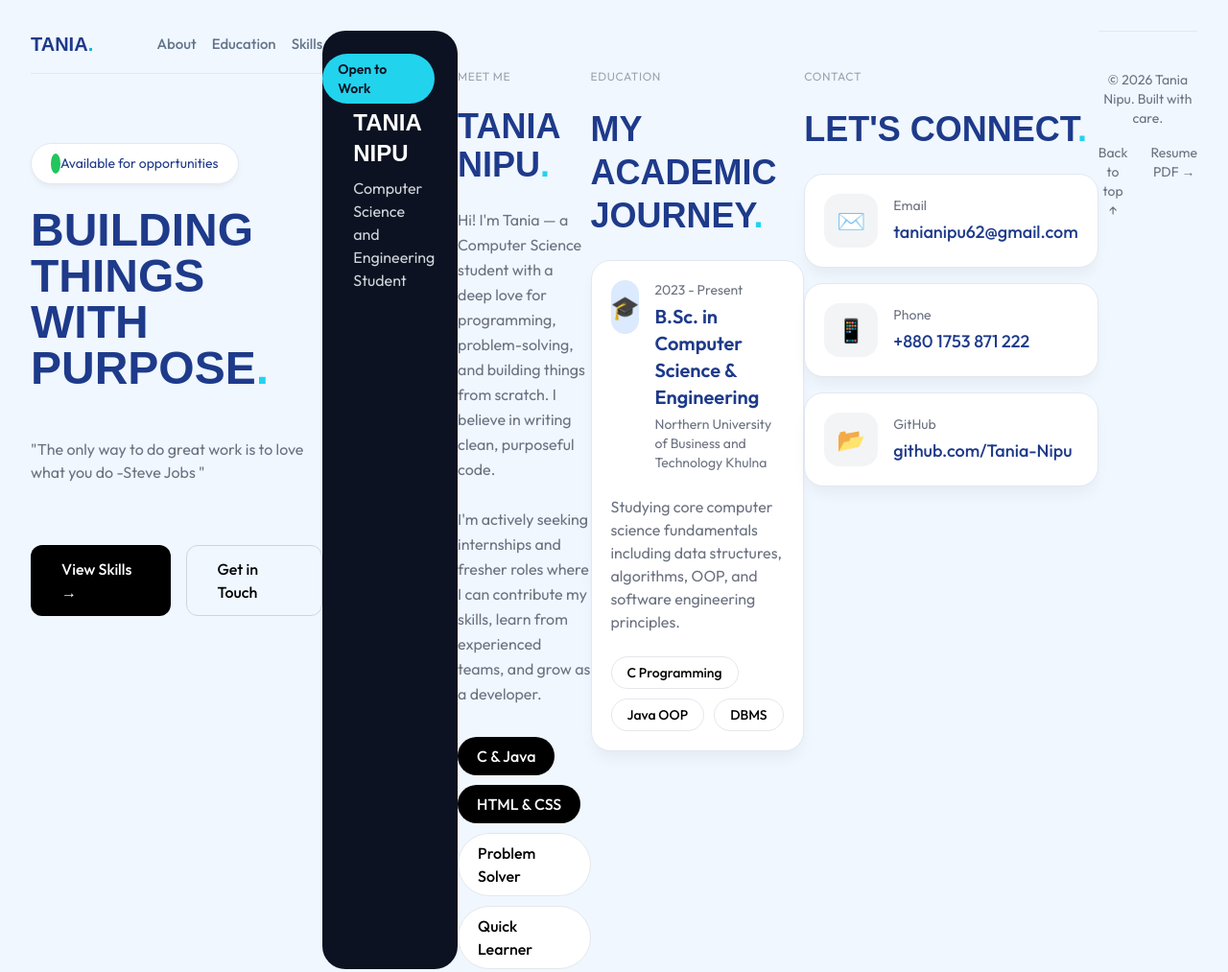
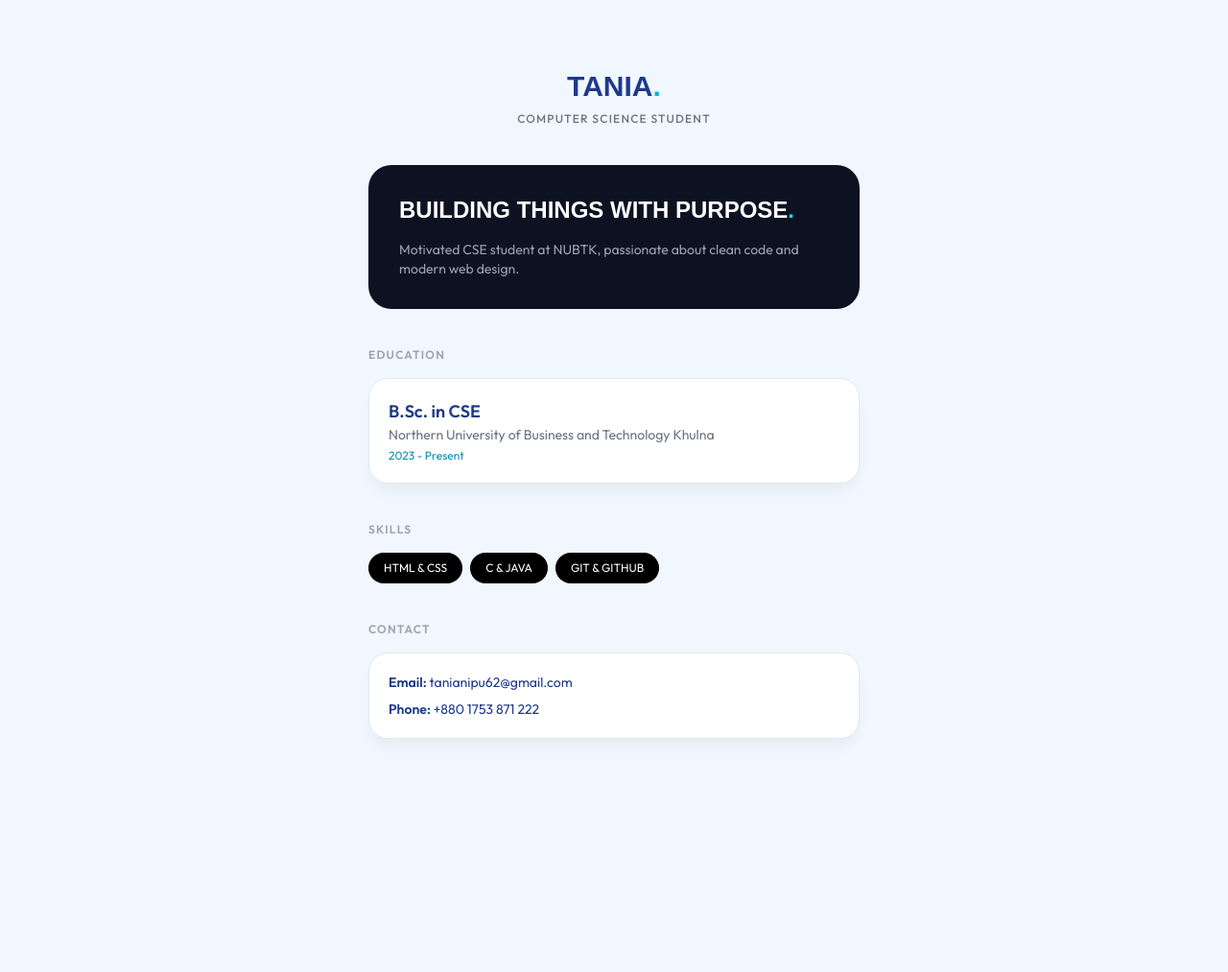
Before and after one commit to Tania-Nipu/my-portfolio, a plain HTML site: page index.html in a window 1280 px wide. Shown: the whole page at 96% size. After the commit the page ends 882 px from the top, so only its background shows below. Drawn offline with nearby package versions, Linux system fonts and the light colour scheme; a web font is replaced by a local one.

Commit message:
Revise index.html for improved layout and details
Updated the portfolio page structure and content.

```diff
--- a/index.html
+++ b/index.html
@@ -3,134 +3,52 @@
 <head>
     <meta charset="UTF-8">
     <meta name="viewport" content="width=device-width, initial-scale=1.0">
-    <title>Tania Nipu | Software Developer</title>
+    <title>Tania Nipu | Portfolio</title>
     <script src="https://cdn.tailwindcss.com"></script>
     <style>
         @import url('https://fonts.googleapis.com/css2?family=Unbounded:wght@500;700&family=Outfit:wght@400;500;600&display=swap');
-        body { font-family: 'Outfit', sans-serif; background-color: #f0f7ff; color: #1e3a8a; }
-        h1, h2, h3, .heading-font { font-family: 'Unbounded', sans-serif; text-transform: uppercase; }
-        .available-tag { background: white; padding: 10px 20px; border-radius: 50px; border: 1px solid #e2e8f0; display: inline-flex; items-center gap: 8px; font-size: 14px; box-shadow: 0 4px 6px -1px rgba(0,0,0,0.05); }
-        .green-dot { width: 10px; hieght: 10px; background: #22c55e; border-radius: 50%; }
-        .nav-link { font-size: 15px; color: #64748b; text-decoration: none; font-weight: 500; }
+        body { font-family: 'Outfit', sans-serif; background-color: #f0f7ff; color: #1e3a8a; margin: 0; }
+        h1, h2, h3 { font-family: 'Unbounded', sans-serif; text-transform: uppercase; }
         .card { background: white; border-radius: 20px; padding: 20px; border: 1px solid #e2e8f0; box-shadow: 0 10px 15px -3px rgba(0,0,0,0.05); }
     </style>
 </head>
 <body class="p-4 md:p-8 flex justify-center">
+    <div class="w-full max-w-lg space-y-10">
+        <div class="text-center pt-10">
+            <h1 class="text-3xl font-bold">Tania<span class="text-cyan-500">.</span></h1>
+            <p class="text-gray-500 mt-2 font-medium uppercase tracking-widest text-xs">Computer Science Student</p>
+        </div>
 
-<div class="w-full max-w-lg space-y-12">
+        <div class="bg-[#0c1221] text-white rounded-3xl p-8 space-y-4">
+            <h2 class="text-2xl font-bold leading-tight">Building things with purpose<span class="text-cyan-400">.</span></h2>
+            <p class="text-gray-400 text-sm">Motivated CSE student at NUBTK, passionate about clean code and modern web design.</p>
+        </div>
 
-    <div class="flex items-center justify-between pb-4 border-b">
-        <div class="flex items-center gap-1.5">
-            <h1 class="text-xl font-bold">Tania<span class="text-cyan-500">.</span></h1>
+        <div class="space-y-4">
+            <p class="text-gray-400 uppercase text-xs tracking-widest font-bold">Education</p>
+            <div class="card">
+                <p class="font-bold text-lg text-blue-900">B.Sc. in CSE</p>
+                <p class="text-gray-500 text-sm">Northern University of Business and Technology Khulna</p>
+                <p class="text-cyan-600 text-xs mt-1">2023 - Present</p>
+            </div>
         </div>
-        <div class="flex gap-4">
-            <a href="#about" class="nav-link">About</a>
-            <a href="#education" class="nav-link">Education</a>
-            <a href="#skills" class="nav-link">Skills</a>
+
+        <div class="space-y-4">
+            <p class="text-gray-400 uppercase text-xs tracking-widest font-bold">Skills</p>
+            <div class="flex flex-wrap gap-2">
+                <span class="bg-black text-white px-4 py-2 rounded-full text-xs">HTML & CSS</span>
+                <span class="bg-black text-white px-4 py-2 rounded-full text-xs">C & JAVA</span>
+                <span class="bg-black text-white px-4 py-2 rounded-full text-xs">GIT & GITHUB</span>
+            </div>
         </div>
-    </div>
 
-    <div class="space-y-6 pt-6">
-        <div class="available-tag">
-            <div class="green-dot"></div> Available for opportunities
-        </div>
-        <h2 class="text-4xl md:text-5xl font-bold leading-tight">
-            Building<br> things with<br> purpose<span class="text-cyan-400">.</span>
-        </div>
-        <p class="text-gray-500 max-w-md">"The only way to do great work is to love what you do -Steve Jobs "</p>
-        <div class="flex gap-4 pt-4">
-            <a href="#skills" class="bg-black text-white px-8 py-3 rounded-xl font-medium flex items-center gap-2">View Skills &rarr;</a>
-            <a href="mailto:tanianipu62@gmail.com" class="border border-gray-300 text-black px-8 py-3 rounded-xl font-medium">Get in Touch</a>
-        </div>
-    </div>
-
-    <div class="bg-[#0c1221] text-white rounded-3xl p-8 relative overflow-hidden space-y-2">
-        <div class="bg-cyan-400 text-[#0c1221] px-4 py-1.5 rounded-full font-semibold absolute top-6 right-6 text-sm">Open to Work</div>
-        <p class="text-gray-400 uppercase text-xs tracking-wider">Portfolio Card</p>
-        <h3 class="text-2xl font-bold">Tania Nipu</h3>
-        <p class="text-gray-300">Computer Science and Engineering Student</p>
-    </div>
-
-    <div id="about" class="space-y-6 pt-10">
-        <p class="text-gray-400 uppercase text-xs tracking-wider">Meet Me</p>
-        <h2 class="text-4xl font-bold">Tania<br> Nipu<span class="text-cyan-400">.</span></h2>
-        <p class="text-gray-500 max-w-lg leading-relaxed">
-            Hi! I'm Tania — a Computer Science student with a deep love for programming, problem-solving, and building things from scratch. I believe in writing clean, purposeful code.<br><br>
-            I'm actively seeking internships and fresher roles where I can contribute my skills, learn from experienced teams, and grow as a developer.
-        </p>
-        <div class="flex flex-wrap gap-2.5 pt-2">
-            <span class="bg-black text-white px-5 py-2 rounded-full font-medium">C & Java</span>
-            <span class="bg-black text-white px-5 py-2 rounded-full font-medium">HTML & CSS</span>
-            <span class="bg-white border text-black px-5 py-2 rounded-full font-medium">Problem Solver</span>
-            <span class="bg-white border text-black px-5 py-2 rounded-full font-medium">Quick Learner</span>
-        </div>
-    </div>
-
-    <div id="education" class="space-y-6 pt-10">
-        <p class="text-gray-400 uppercase text-xs tracking-wider">Education</p>
-        <h2 class="text-4xl font-bold leading-tight">My academic<br> journey<span class="text-cyan-400">.</span></h2>
-
-        <div class="card space-y-4">
-            <div class="flex gap-4">
-                <div class="w-14 h-14 bg-blue-100 rounded-2xl flex items-center justify-center text-2xl text-cyan-500">🎓</div>
-                <div class="space-y-1">
-                    <p class="text-gray-500 text-sm">2023 - Present</p>
-                    <p class="font-semibold text-xl">B.Sc. in Computer Science & Engineering</p>
-                    <p class="text-gray-500 text-sm">Northern University of Business and Technology Khulna</p>
-                </div>
-            </div>
-            <p class="text-gray-500 max-w-md pt-2">Studying core computer science fundamentals including data structures, algorithms, OOP, and software engineering principles.</p>
-            <div class="flex flex-wrap gap-2.5 pt-2">
-                <span class="bg-white border text-black px-4 py-1.5 rounded-full text-sm font-medium">C Programming</span>
-                <span class="bg-white border text-black px-4 py-1.5 rounded-full text-sm font-medium">Java OOP</span>
-                <span class="bg-white border text-black px-4 py-1.5 rounded-full text-sm font-medium">DBMS</span>
+        <div class="space-y-4 pb-20">
+            <p class="text-gray-400 uppercase text-xs tracking-widest font-bold">Contact</p>
+            <div class="card space-y-2">
+                <p class="text-sm"><strong>Email:</strong> tanianipu62@gmail.com</p>
+                <p class="text-sm"><strong>Phone:</strong> +880 1753 871 222</p>
             </div>
         </div>
     </div>
-
-    <div class="space-y-6 pt-10 pb-20">
-        <p class="text-gray-400 uppercase text-xs tracking-wider">Contact</p>
-        <h2 class="text-4xl font-bold leading-tight">Let's connect<span class="text-cyan-400">.</span></h2>
-        <div class="space-y-4">
-            <div class="card flex items-center justify-between gap-4">
-                <div class="flex items-center gap-4">
-                    <div class="w-14 h-14 bg-gray-100 rounded-2xl flex items-center justify-center text-2xl text-blue-900">✉️</div>
-                    <div class="space-y-1">
-                        <p class="text-gray-500 text-sm">Email</p>
-                        <p class="font-medium text-lg">tanianipu62@gmail.com</p>
-                    </div>
-                </div>
-            </div>
-            <div class="card flex items-center justify-between gap-4">
-                <div class="flex items-center gap-4">
-                    <div class="w-14 h-14 bg-gray-100 rounded-2xl flex items-center justify-center text-2xl text-blue-900">📱</div>
-                    <div class="space-y-1">
-                        <p class="text-gray-500 text-sm">Phone</p>
-                        <p class="font-medium text-lg">+880 1753 871 222</p>
-                    </div>
-                </div>
-            </div>
-            <div class="card flex items-center justify-between gap-4">
-                <div class="flex items-center gap-4">
-                    <div class="w-14 h-14 bg-gray-100 rounded-2xl flex items-center justify-center text-2xl text-blue-900">📂</div>
-                    <div class="space-y-1">
-                        <p class="text-gray-500 text-sm">GitHub</p>
-                        <p class="font-medium text-lg">github.com/Tania-Nipu</p>
-                    </div>
-                </div>
-            </div>
-        </div>
-    </div>
-
-    <div class="py-10 border-t border-gray-200 text-center text-gray-500 text-sm space-y-4">
-        <p>© 2026 Tania Nipu. Built with care.</p>
-        <div class="flex justify-center gap-6">
-            <a href="#" class="hover:text-cyan-500">Back to top ↑</a>
-            <a href="[PASTE_YOUR_CV_DRIVE_LINK_HERE]" target="_blank" class="hover:text-cyan-500">Resume PDF →</a>
-        </div>
-    </div>
-
-</div>
-
 </body>
 </html>
```
